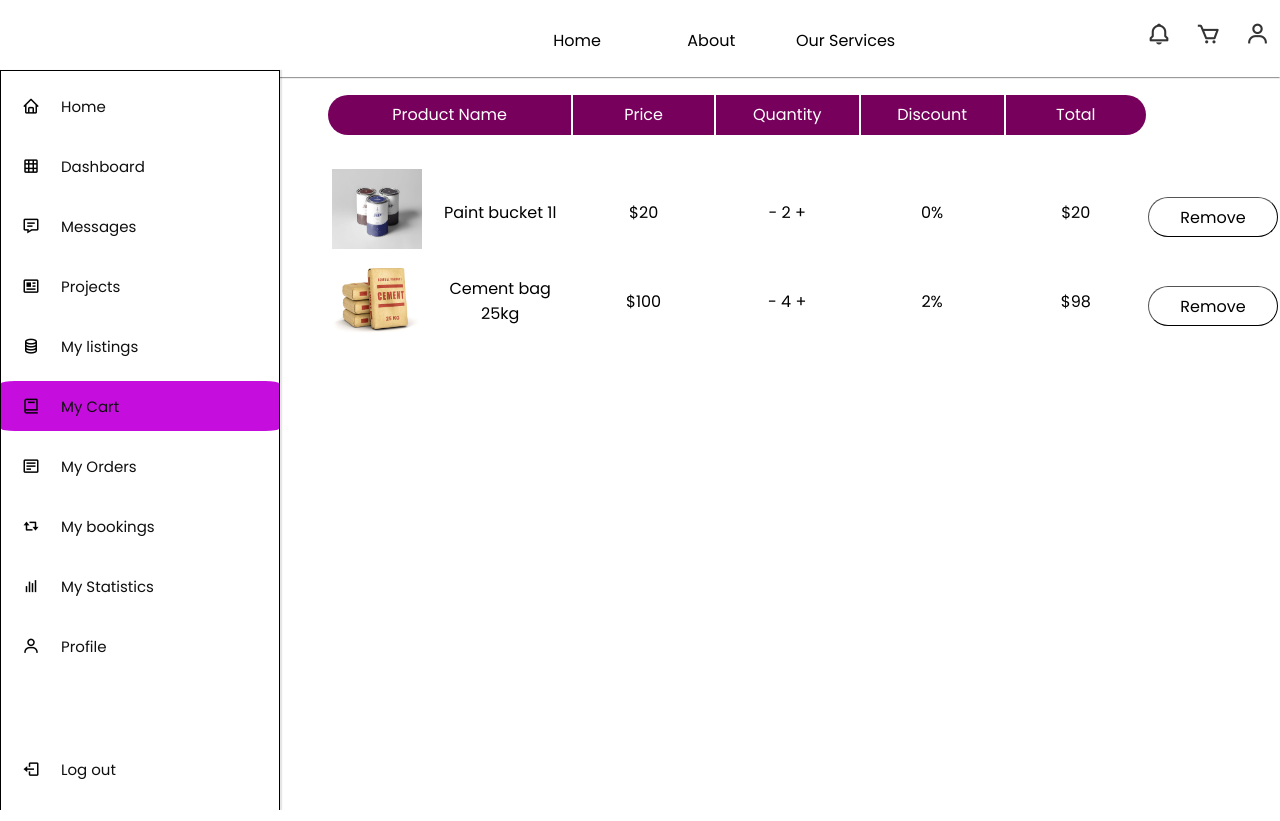
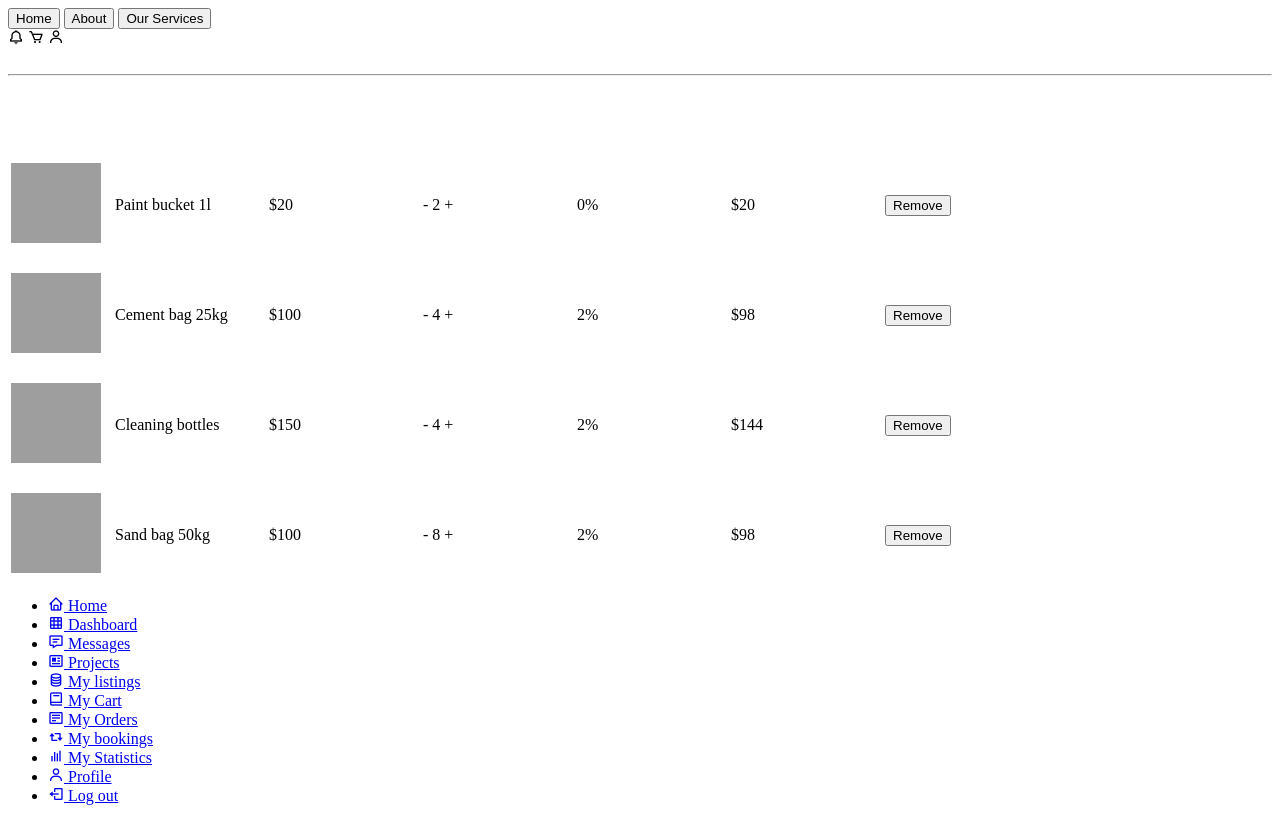
Before and after one commit to chrisMper/constru, a PHP site: page /construplus/app/views/users/myCart.php in a window 1280 px wide. Run offline with PHP 8.4, Linux system fonts and the light colour scheme; some libraries are stand-ins or nearby versions; grey boxes are pictures that could not be loaded.

Commit message:
Update myCart.php

```diff
--- a/app/views/users/myCart.php
+++ b/app/views/users/myCart.php
@@ -4,8 +4,8 @@
  <meta charset="UTF-8">
  <meta name="viewport" content="width=device-width, initial-scale=1.0">
  <meta http-equiv="X-UA-Compatible" content="ie=edge">
- <link rel="stylesheet" href="../../../public/css/new_comp.css">
- <link rel="stylesheet" href="../../../public/css/new_navbar.css">
+ <link rel="stylesheet" href="comp.css">
+ <link rel="stylesheet" href="navbar.css">
  <link href='https://unpkg.com/boxicons@2.0.7/css/boxicons.min.css' rel='stylesheet'>
  <title>My Cart</title>
 </head>
@@ -49,7 +49,7 @@
     </tr>
     <tr height="30px"></tr>
     <tr class="detail-border" >
-        <td class="item-border" width="100px" height="40px"><img src="../../../public/img/paint.jpg" height="80px" width="90px"></td>
+        <td class="item-border" width="100px" height="40px"><img src="paint.jpg" height="80px" width="90px"></td>
         <td width="150px" height="40px">Paint bucket 1l</td>
         <td width="150px" height="40px">$20</td>
         <td width="150px" height="40px">- 2 +</td>
@@ -59,11 +59,36 @@
             <button>Remove</button>
         </td>
     </tr>
+    <tr height="20px"></tr>
     <tr class="detail-border" >
-        <td class="item-border" width="100px" height="40px"><img src="../../../public/img/cement.jpg" height="80px" width="90px"></td>
+        <td class="item-border" width="100px" height="40px"><img src="cement.jpg" height="80px" width="90px"></td>
         <td width="150px" height="40px">Cement bag 25kg</td>
         <td width="150px" height="40px">$100</td>
         <td width="150px" height="40px">- 4 +</td>
+        <td width="150px" height="40px">2%</td>
+        <td width="150px" height="40px">$98</td>
+        <td class="item-border1" width="100px" height="40px">
+            <button>Remove</button>
+        </td>
+    </tr>
+    <tr height="20px"></tr>
+    <tr class="detail-border" >
+        <td class="item-border" width="100px" height="40px"><img src="paint.jpg" height="80px" width="90px"></td>
+        <td width="150px" height="40px">Cleaning bottles</td>
+        <td width="150px" height="40px">$150</td>
+        <td width="150px" height="40px">- 4 +</td>
+        <td width="150px" height="40px">2%</td>
+        <td width="150px" height="40px">$144</td>
+        <td class="item-border1" width="100px" height="40px">
+            <button>Remove</button>
+        </td>
+    </tr>
+    <tr height="20px"></tr>
+    <tr class="detail-border" >
+        <td class="item-border" width="100px" height="40px"><img src="cement.jpg" height="80px" width="90px"></td>
+        <td width="150px" height="40px">Sand bag 50kg</td>
+        <td width="150px" height="40px">$100</td>
+        <td width="150px" height="40px">- 8 +</td>
         <td width="150px" height="40px">2%</td>
         <td width="150px" height="40px">$98</td>
         <td class="item-border1" width="100px" height="40px">
@@ -116,7 +141,7 @@
             </a>
         </li>
            <li>
-               <a href="#" >
+               <a href="myOrders.html" >
                    <i class='bx bx-detail'></i>
                    <span class="links_name">My Orders</span>
                </a>
```
